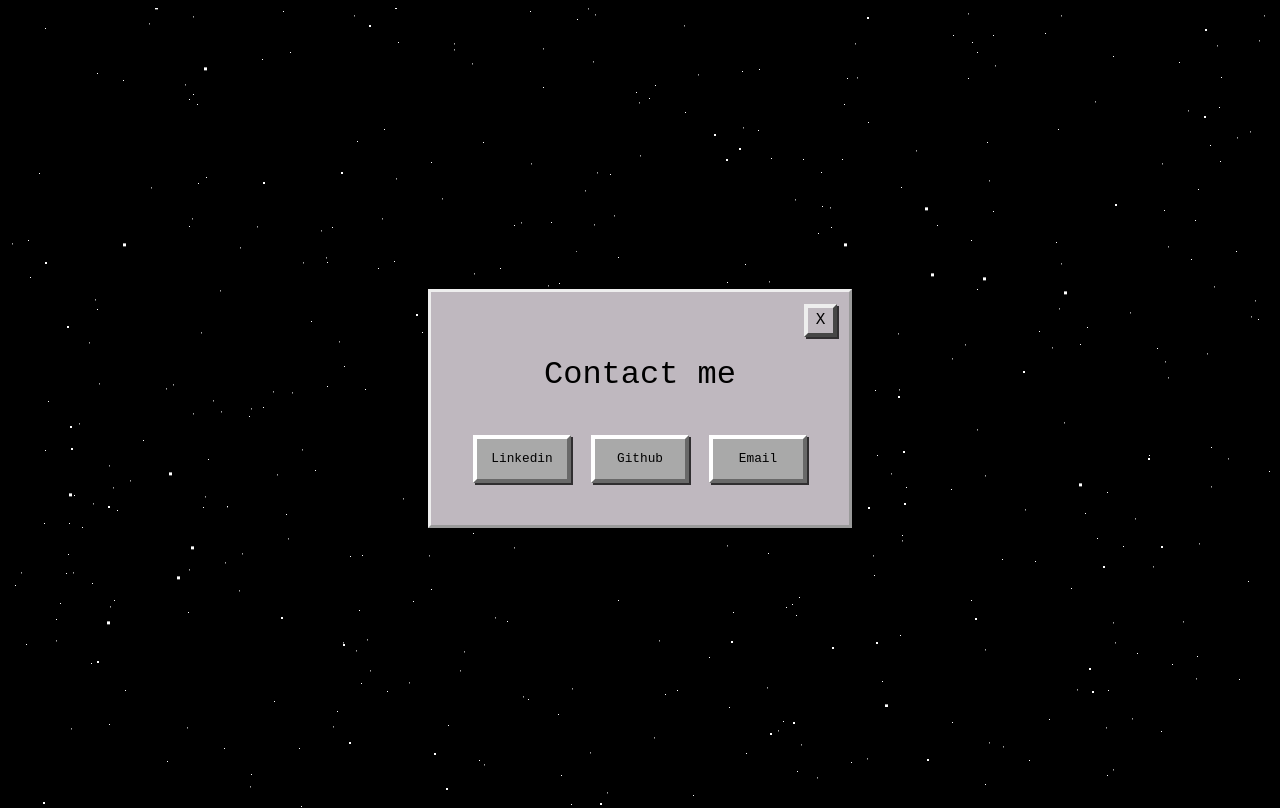
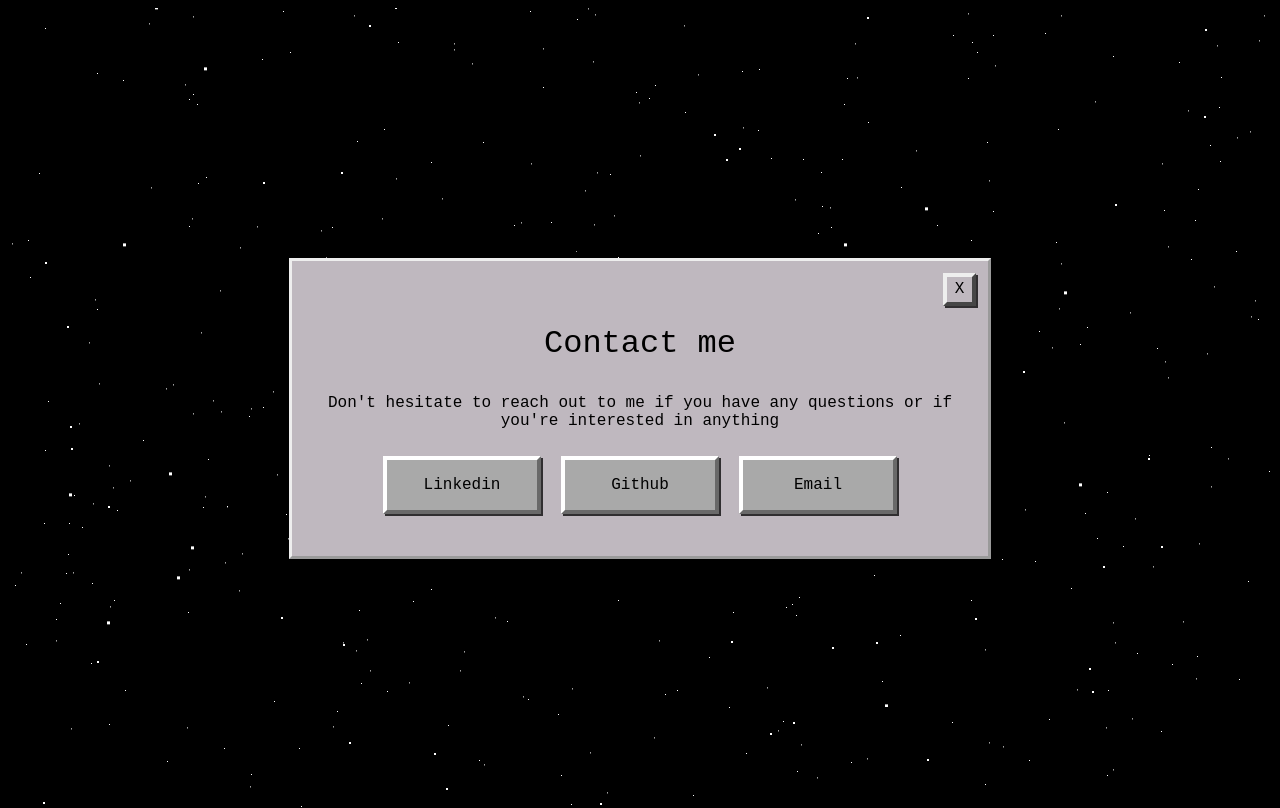
Before and after one commit to maxcraig112/maxcraig112.github.io, a plain HTML site: page contactme.html in a window 1280 px wide. Drawn offline with Linux system fonts and the light colour scheme; a web font is replaced by a local one.

Commit message:
fixed buttons on contact me page

```diff
--- a/contactme.html
+++ b/contactme.html
@@ -18,19 +18,20 @@
             <p>X</p>
         </div>
       <p class="text large-text">Contact me</p>
+      <p class="text ">Don't hesitate to reach out to me if you have any questions or if you're interested in anything</p>
       <div class="container">
         <a href="https://www.linkedin.com/in/max-craig-a79a21135/" class="no-link-style">
-          <div class="btn small-btn">
+          <div class="btn">
             <p class="text">Linkedin</p>
           </div>
         </a>
         <a href="https://github.com/maxcraig112" class="no-link-style">
-          <div class="btn small-btn">
+          <div class="btn">
             <p class="text">Github</p>
           </div>
         </a>
         <a href="mailto:maxcraig112@gmail.com" class="no-link-style">
-          <div class="btn small-btn">
+          <div class="btn">
             <p class="text">Email</p>
           </div>
         </a>
```
